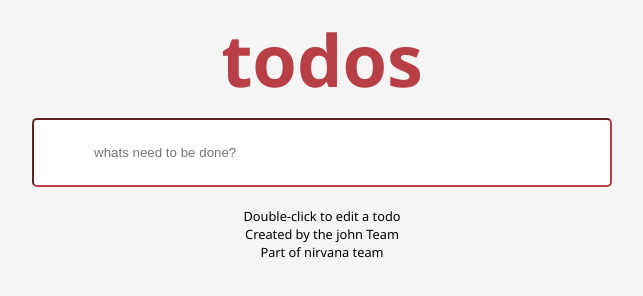
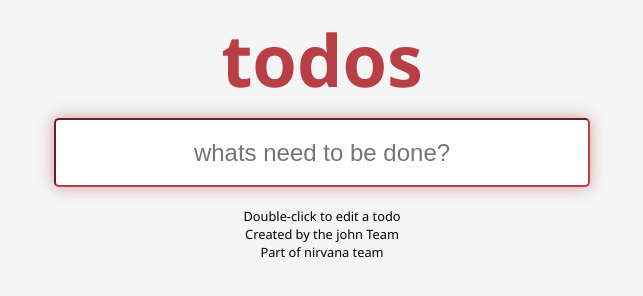
Before and after one commit to Jayanthkumar04/TODO-APPLICATION, a website: page src/index.html in a window 1280 px wide. Shown: the whole page, without its empty margins (318-961 px from the left). Drawn offline with Linux system fonts and the light colour scheme.

Commit message:
done with html and css part

```diff
--- a/src/styles/app.css
+++ b/src/styles/app.css
@@ -35,12 +35,15 @@ footer div{
 
     height: 65px;
     width: 500px;
-    padding: 0px 16px 0px 60px;
+    padding: 0px 16px 0px 16px;
+    padding: 0px 16px 0px 16px;
     border-radius: 5px;
-    box-shadow: ;
+    box-shadow: 0 0 15px rgba(184, 63, 69, 0.5);
     border-color: #b83f45;
     /* background-color: rgba(184, 63, 69, 0.5); */
-    margin-bottom:20px
+    margin-bottom:20px;
+    font-size:1.5em;
+    text-align: center;
 }
 
 footer{
```
